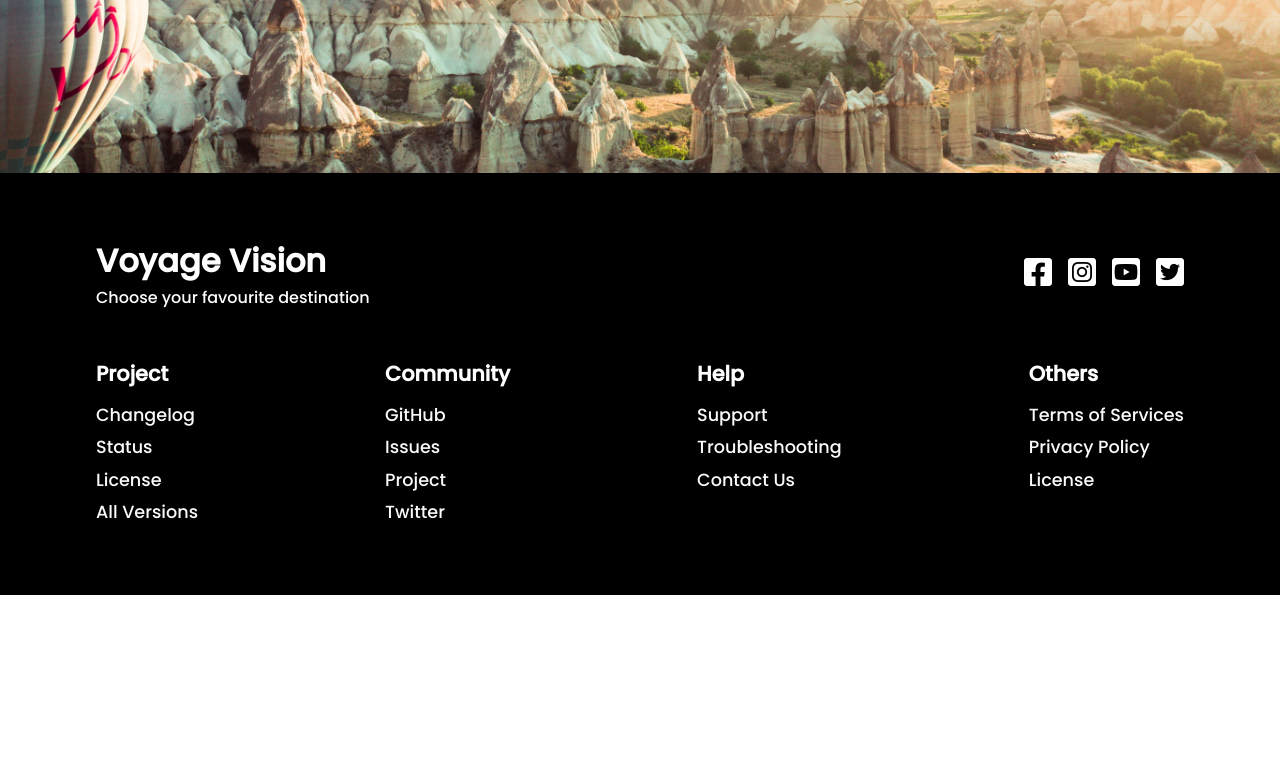
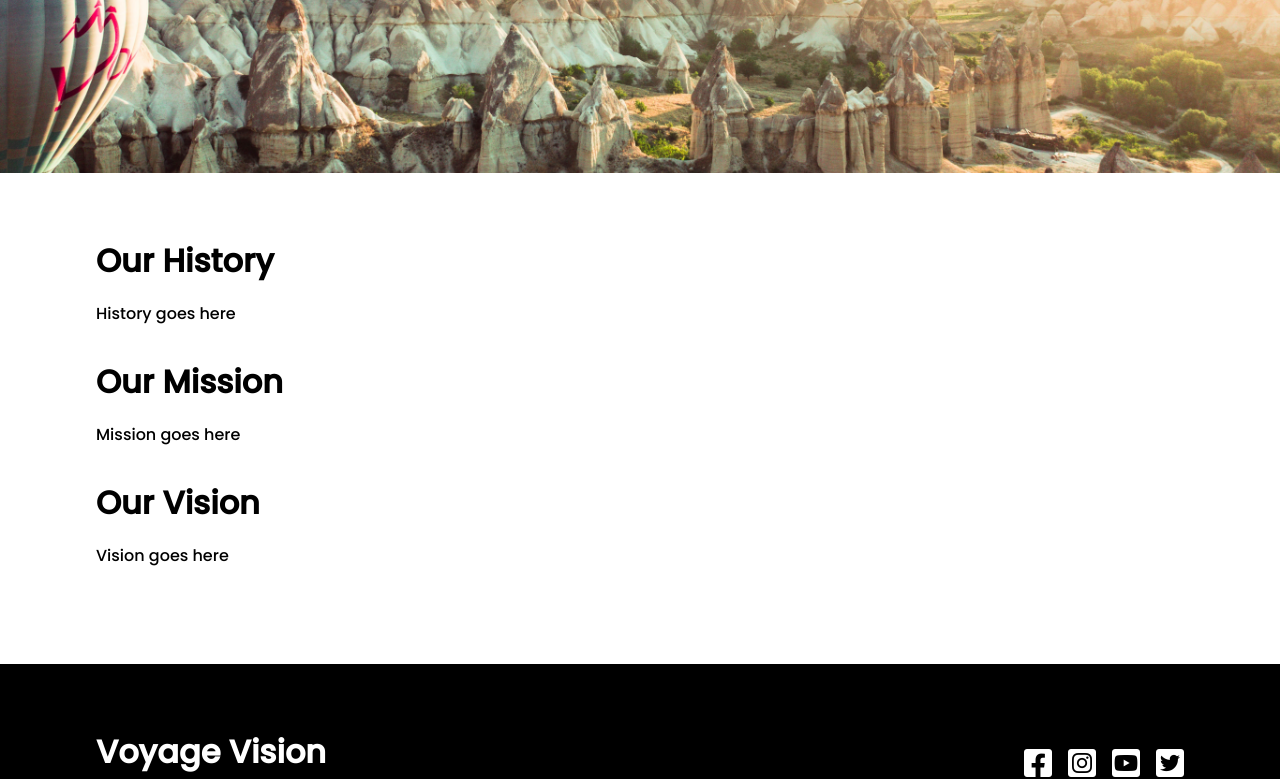
Before and after one commit to Shreeharan1207/Voyage-Vision, a React (Create React App) app: page /about in a window 1280 px wide. Shown: the part 387-1166 px from the top of the page. Before the commit the page ends 982 px from the top, so only its background shows below. Built offline with nearby package versions, Linux system fonts and the light colour scheme.

Commit message:
AboutUs Component

```diff
--- /dev/null
+++ b/src/Components/AboutUs.js
@@ -0,0 +1,18 @@
+import React from 'react'
+
+import classes from './AboutUs.module.css'
+
+const AboutUs = () => {
+    return (
+        <div className={classes.aboutContainer}>
+            <h1>Our History</h1>
+            <p>History goes here</p>
+            <h1>Our Mission</h1>
+            <p>Mission goes here</p>
+            <h1>Our Vision</h1>
+            <p>Vision goes here</p>
+        </div>
+    )
+}
+
+export default AboutUs
--- /dev/null
+++ b/src/Components/AboutUs.module.css
@@ -0,0 +1,20 @@
+.aboutContainer {
+    text-align: start;
+    margin: 4rem 6rem;
+}
+
+.aboutContainer h1 {
+    padding-bottom: 1rem;
+}
+
+.aboutContainer p {
+    padding-bottom: 2rem;
+}
+
+@media screen and (max-width:850px){
+    .aboutContainer {
+        text-align: start;
+        margin: 4rem 2rem;
+    }
+
+}
--- a/src/Components/Pages/About.js
+++ b/src/Components/Pages/About.js
@@ -4,6 +4,7 @@ import Hero from '../Hero'
 import aboutImg from '../../Assets/1.jpg'
 import classes from '../Hero.module.css'
 import Footer from '../Footer'
+import AboutUs from '../AboutUs'
 
 const About = () => {
   return (
@@ -13,6 +14,7 @@ const About = () => {
         heroImg={aboutImg}
         title="About Us"
       />
+      <AboutUs/>
       <Footer/>
     </>
   )
```
